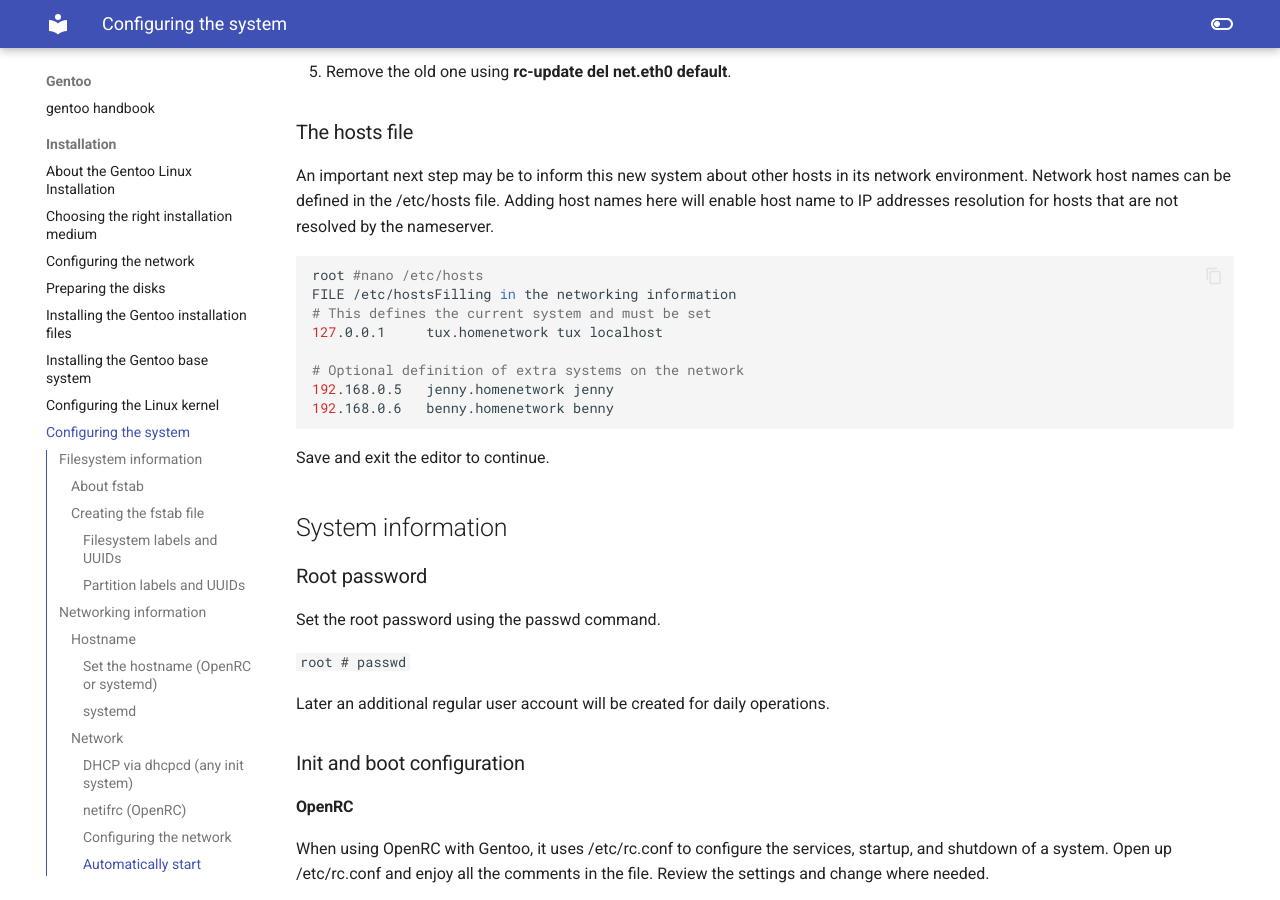
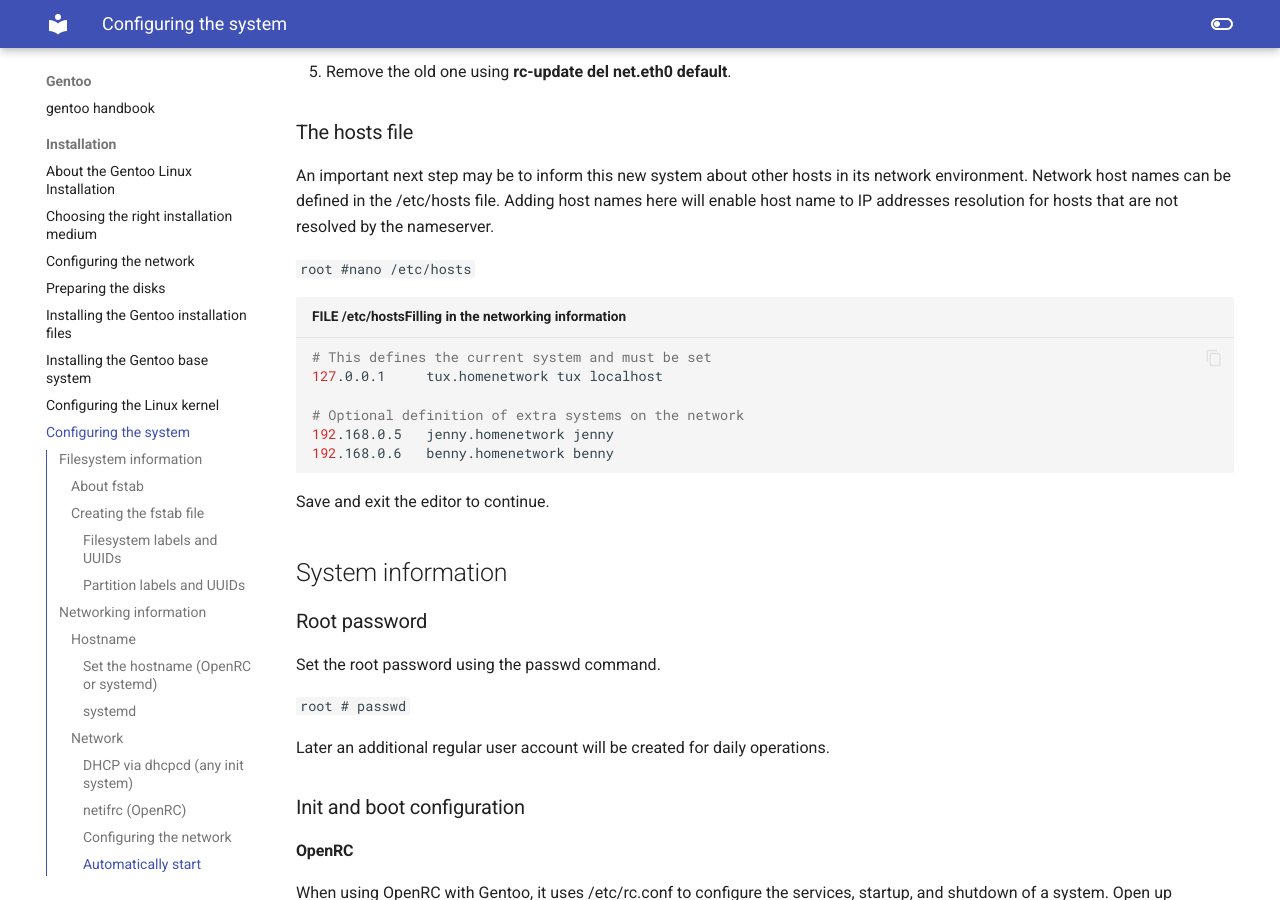
Before and after one commit to floviken/mkdocs, an MkDocs documentation site: the page built from docs/gentoo/installation/08-Configuring the system.md, in a window 1280 px wide and 900 px high, scrolled down 5966 px. Built offline with MkDocs 1.6.1 and Material for MkDocs 9.7.7, drawn with Linux system fonts in a browser that asks for light colours.

Commit message:
Update 08-Configuring the system.md

````diff
--- a/docs/gentoo/installation/08-Configuring the system.md
+++ b/docs/gentoo/installation/08-Configuring the system.md
@@ -201,9 +201,10 @@
 
 An important next step may be to inform this new system about other hosts in its network environment. Network host names can be defined in the /etc/hosts file. Adding host names here will enable host name to IP addresses resolution for hosts that are not resolved by the nameserver.
 
-``` sh
-root #nano /etc/hosts
-FILE /etc/hostsFilling in the networking information
+
+`root #nano /etc/hosts`
+
+``` sh title="FILE /etc/hostsFilling in the networking information"
 # This defines the current system and must be set
 127.0.0.1     tux.homenetwork tux localhost
 
````
